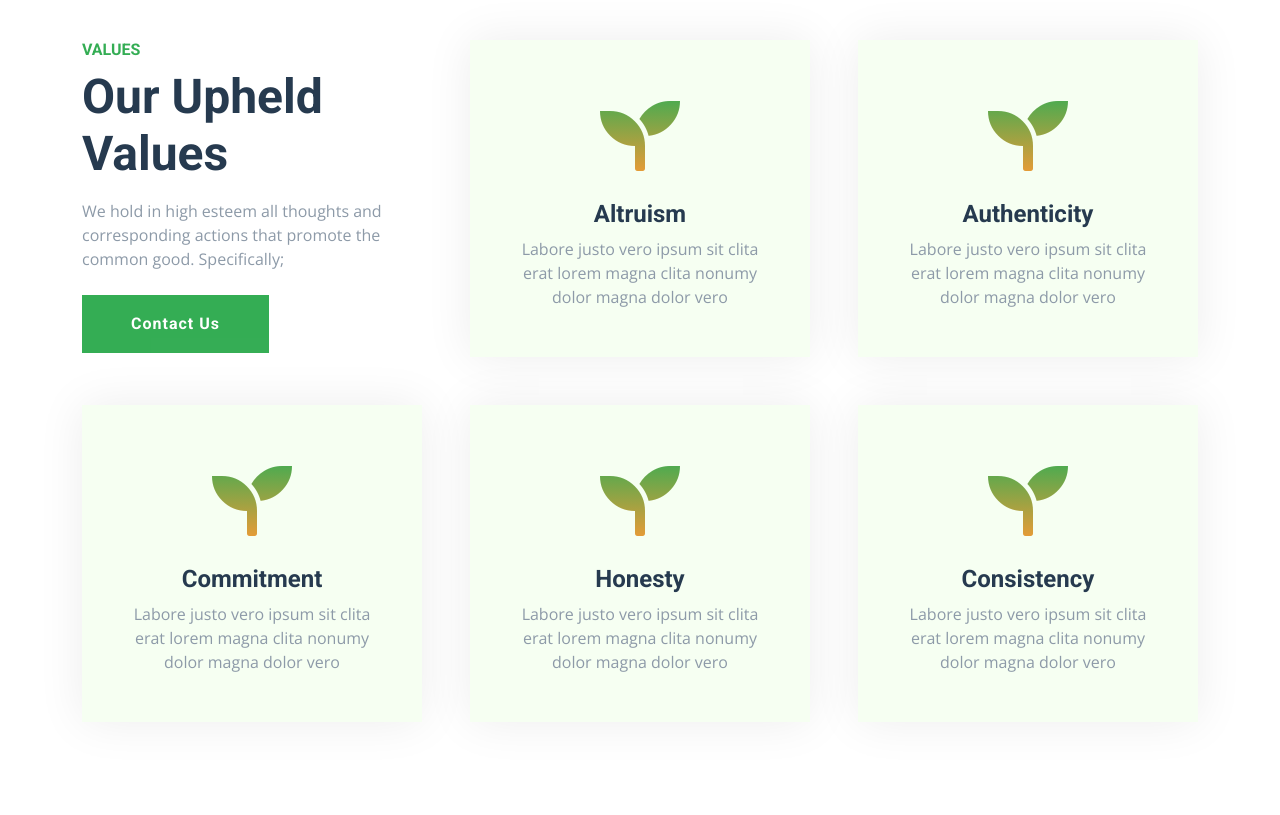
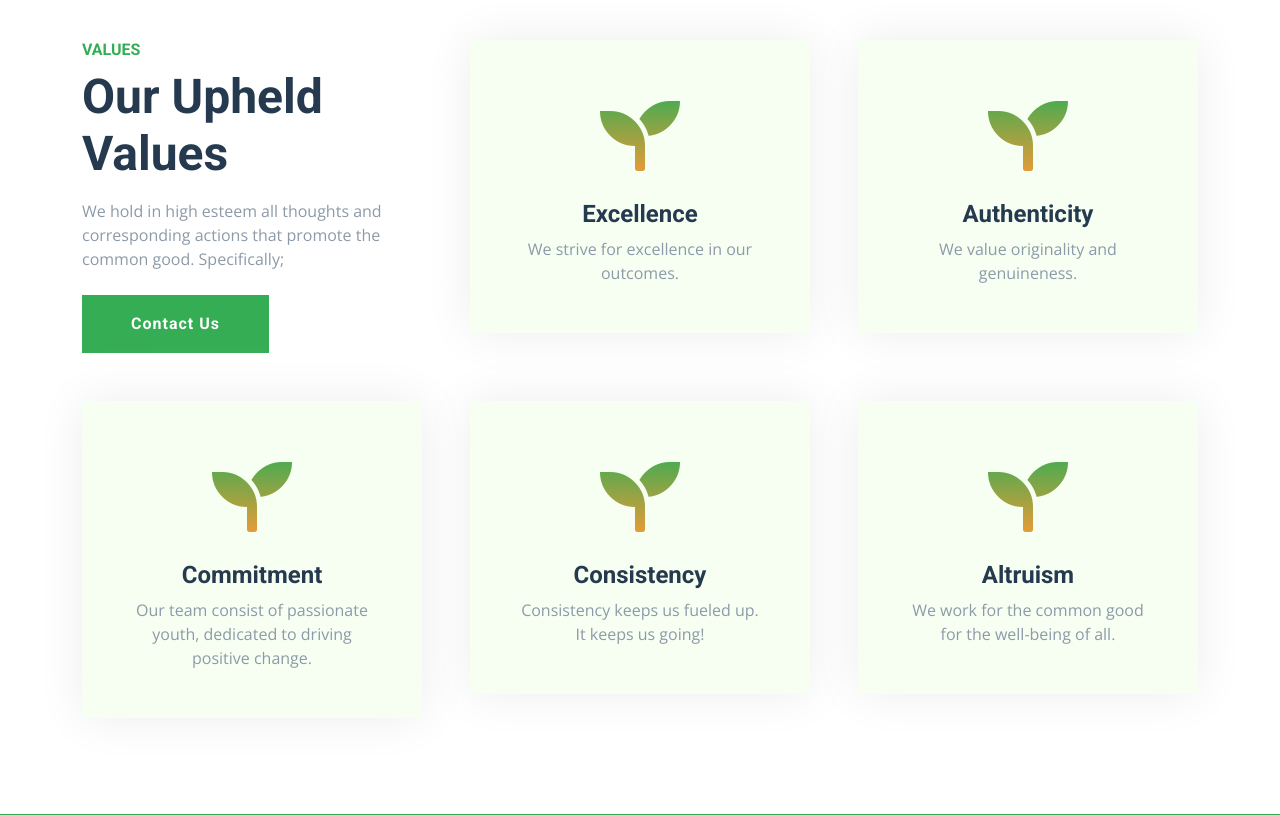
Before and after one commit to TechnicalDevOp/Agri, a Flask app: page / in a window 1280 px wide. Shown: the part 2694-3509 px from the top of the page. Run offline with Flask 2, Linux system fonts and the light colour scheme; some libraries are stand-ins or nearby versions.

Commit message:
Subsequent commit

```diff
--- a/package/templates/website/home.html
+++ b/package/templates/website/home.html
@@ -199,10 +199,8 @@
                 <div class="col-lg-4 col-md-6">
                     <div class="service-item bg-light text-center p-5">
                         <i class="fa fa-seedling display-1 text-primary mb-3"></i>
-                        <h4>Altruism</h4>
-                        <p class="mb-0">Labore justo vero ipsum sit clita erat lorem magna clita nonumy dolor magna
-                            dolor
-                            vero</p>
+                        <h4>Excellence</h4>
+                        <p class="mb-0">We strive for excellence in our outcomes.</p>
                     </div>
                 </div>
 
@@ -210,9 +208,7 @@
                     <div class="service-item bg-light text-center p-5">
                         <i class="fa fa-seedling display-1 text-primary mb-3"></i>
                         <h4>Authenticity</h4>
-                        <p class="mb-0">Labore justo vero ipsum sit clita erat lorem magna clita nonumy dolor magna
-                            dolor
-                            vero</p>
+                        <p class="mb-0">We value originality and genuineness.</p>
                     </div>
                 </div>
 
@@ -220,19 +216,8 @@
                     <div class="service-item bg-light text-center p-5">
                         <i class="fa fa-seedling display-1 text-primary mb-3"></i>
                         <h4>Commitment</h4>
-                        <p class="mb-0">Labore justo vero ipsum sit clita erat lorem magna clita nonumy dolor magna
-                            dolor
-                            vero</p>
-                    </div>
-                </div>
-
-                <div class="col-lg-4 col-md-6">
-                    <div class="service-item bg-light text-center p-5">
-                        <i class="fa fa-seedling display-1 text-primary mb-3"></i>
-                        <h4>Honesty</h4>
-                        <p class="mb-0">Labore justo vero ipsum sit clita erat lorem magna clita nonumy dolor magna
-                            dolor
-                            vero</p>
+                        <p class="mb-0">Our team consist of passionate youth, dedicated to driving positive change.
+                        </p>
                     </div>
                 </div>
 
@@ -240,9 +225,17 @@
                     <div class="service-item bg-light text-center p-5">
                         <i class="fa fa-seedling display-1 text-primary mb-3"></i>
                         <h4>Consistency</h4>
-                        <p class="mb-0">Labore justo vero ipsum sit clita erat lorem magna clita nonumy dolor magna
-                            dolor
-                            vero</p>
+                        <p class="mb-0">Consistency keeps us fueled up. It keeps us going!
+                        </p>
+                    </div>
+                </div>
+
+                <div class="col-lg-4 col-md-6">
+                    <div class="service-item bg-light text-center p-5">
+                        <i class="fa fa-seedling display-1 text-primary mb-3"></i>
+                        <h4>Altruism</h4>
+                        <p class="mb-0">We work for the common good for the well-being of all.
+                        </p>
                     </div>
                 </div>
             </div>
@@ -513,7 +506,7 @@
                         <img class="img-fluid" src="{{ url_for('static', filename='img/pic-10.png') }}" alt="">
                         <a class="blog-overlay" href="">
                             <h4 class="text-white">Growing healthy and organically</h4>
-{#                            <span class="text-white fw-bold">Jan 01, 2050</span>#}
+                            {#                            <span class="text-white fw-bold">Jan 01, 2050</span>#}
                         </a>
                     </div>
                 </div>
@@ -522,7 +515,7 @@
                         <img class="img-fluid" src="{{ url_for('static', filename='img/pic-24.png') }}" alt="">
                         <a class="blog-overlay" href="">
                             <h4 class="text-white">Accomplishment and Achievements</h4>
-{#                            <span class="text-white fw-bold">Jan 01, 2050</span>#}
+                            {#                            <span class="text-white fw-bold">Jan 01, 2050</span>#}
                         </a>
                     </div>
                 </div>
@@ -531,7 +524,7 @@
                         <img class="img-fluid" src="{{ url_for('static', filename='img/pic-27.png') }}" alt="">
                         <a class="blog-overlay" href="">
                             <h4 class="text-white">Our Impact On Others</h4>
-{#                            <span class="text-white fw-bold">Jan 01, 2050</span>#}
+                            {#                            <span class="text-white fw-bold">Jan 01, 2050</span>#}
                         </a>
                     </div>
                 </div>
```
